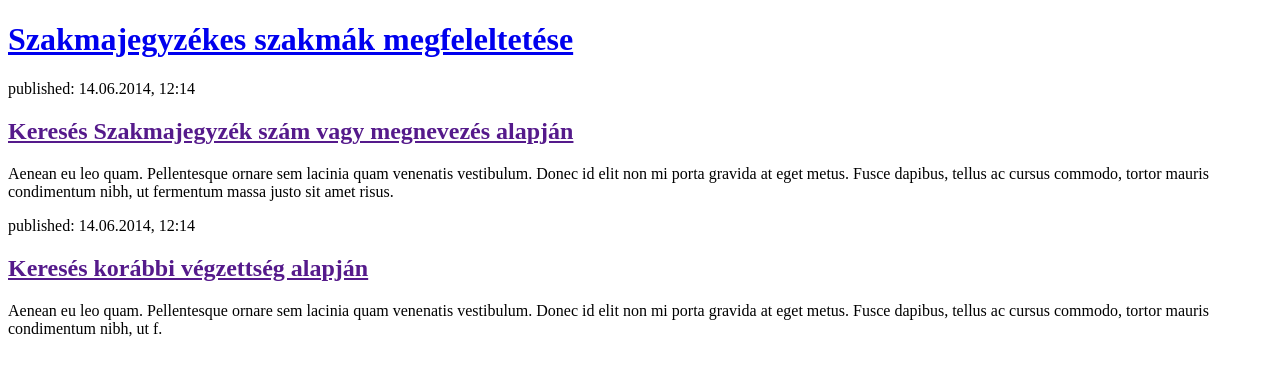
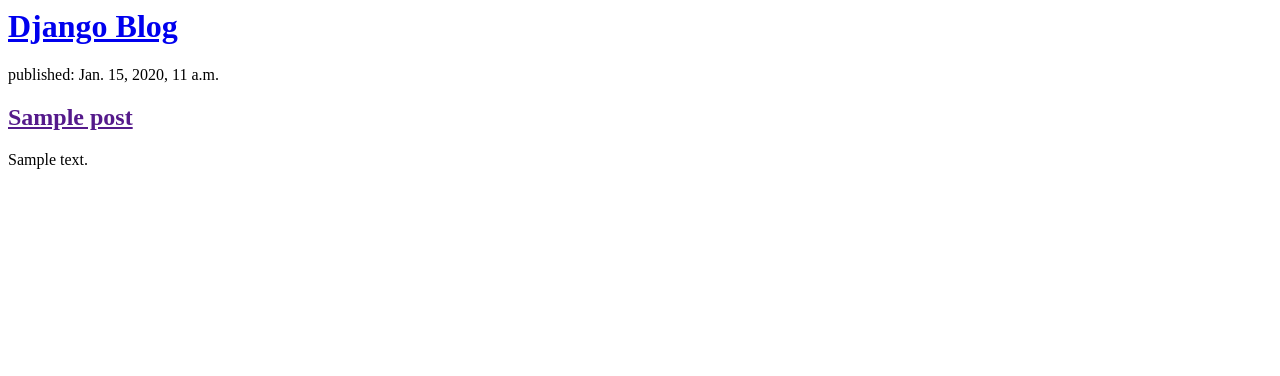
Before and after one commit to tszekeres01/szj_blog, a Django app: page / in a window 1280 px wide. Shown: the top 376 px of the page. Run offline with Django 5.2, Linux system fonts and the light colour scheme; tables that the repository leaves empty hold one stand-in row (values such as "Sample post").

Commit message:
Modified templates to display posts from database.

```diff
--- a/sz_j/templates/sz_j/post_list.html
+++ b/sz_j/templates/sz_j/post_list.html
@@ -1,23 +1,11 @@
-<!DOCTYPE html>
-<html>
-    <head>
-        <title>Megfeleltetés</title>
-    </head>
-    <body>
-        <header>
-            <h1><a href="/">Szakmajegyzékes szakmák megfeleltetése</a></h1>
-        </header>
+<header>
+    <h1><a href="/">Django Blog</a></h1>
+</header>
 
-        <article>
-            <time>published: 14.06.2014, 12:14</time>
-            <h2><a href="">Keresés Szakmajegyzék szám vagy megnevezés alapján</a></h2>
-            <p>Aenean eu leo quam. Pellentesque ornare sem lacinia quam venenatis vestibulum. Donec id elit non mi porta gravida at eget metus. Fusce dapibus, tellus ac cursus commodo, tortor mauris condimentum nibh, ut fermentum massa justo sit amet risus.</p>
-        </article>
-
-        <article>
-            <time>published: 14.06.2014, 12:14</time>
-            <h2><a href="">Keresés korábbi végzettség alapján</a></h2>
-            <p>Aenean eu leo quam. Pellentesque ornare sem lacinia quam venenatis vestibulum. Donec id elit non mi porta gravida at eget metus. Fusce dapibus, tellus ac cursus commodo, tortor mauris condimentum nibh, ut f.</p>
-        </article>
-    </body>
-</html>
+{% for post in posts %}
+    <article>
+        <time>published: {{ post.published_date }}</time>
+        <h2><a href="">{{ post.title }}</a></h2>
+        <p>{{ post.text|linebreaksbr }}</p>
+    </article>
+{% endfor %}
--- a/sz_j/views.py
+++ b/sz_j/views.py
@@ -1,5 +1,8 @@
 from django.shortcuts import render
+from django.utils import timezone
+from .models import Post
 
 # Create your views here.
 def post_list(request):
-    return render(request, 'sz_j/post_list.html', {})
+    posts = Post.objects.filter(published_date__lte=timezone.now()).order_by('published_date')
+    return render(request, 'sz_j/post_list.html', {'posts': posts})
```
